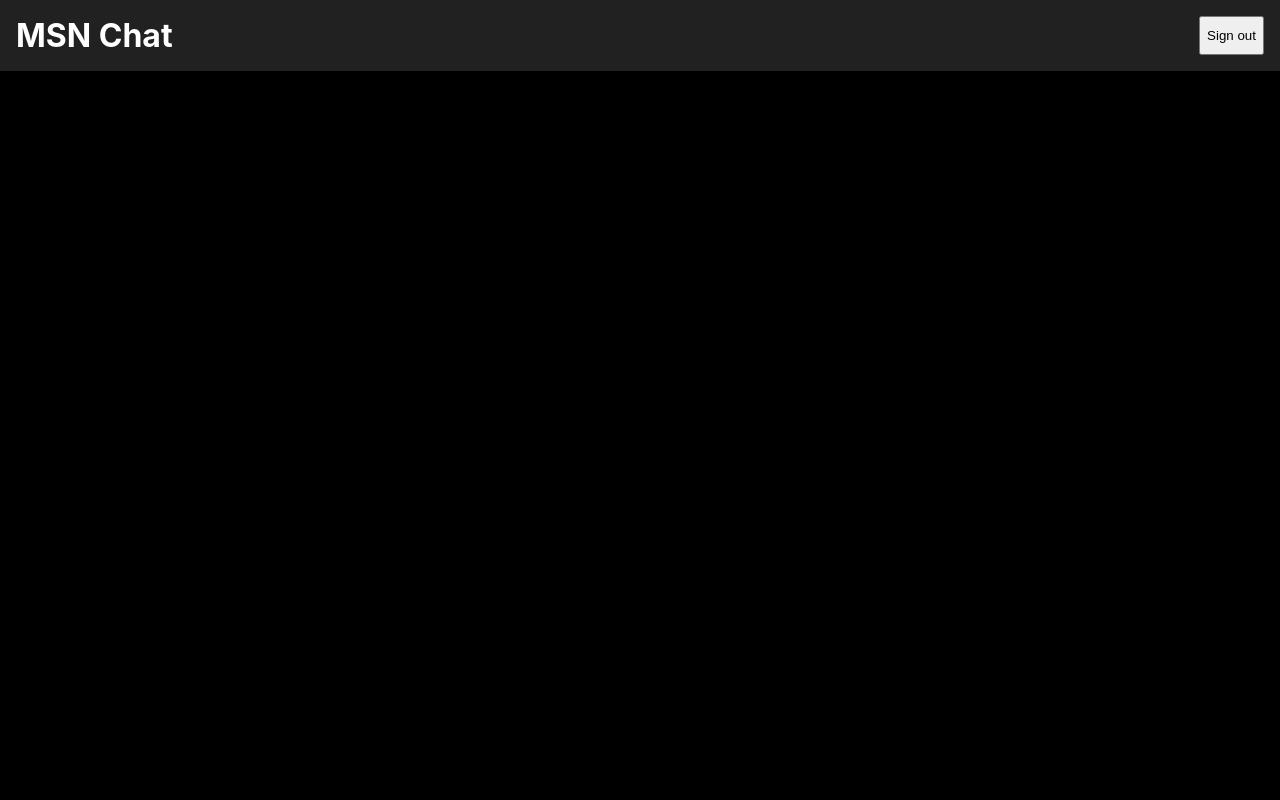
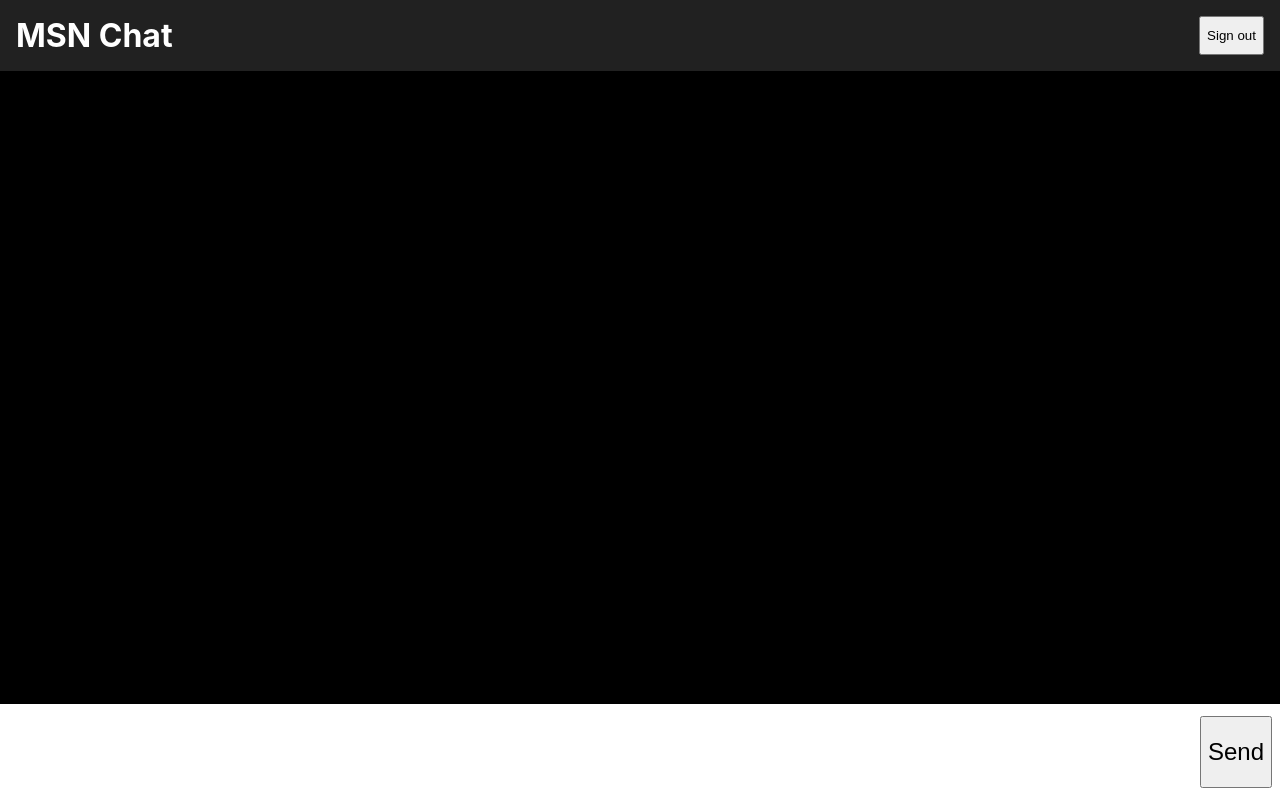
Before and after one commit to zac-march/msn-chat, a React (Create React App) app: page / in a window 1280 px wide. Built offline with nearby package versions, Linux system fonts and the light colour scheme.

Commit message:
Add Input

```diff
--- a/src/App.js
+++ b/src/App.js
@@ -1,12 +1,14 @@
 import style from "./App.module.css";
 import Header from "./components/header/Header";
 import Feed from "./components/Feed/Feed";
+import Input from "./components/Input/Input";
 
 function App() {
   return (
     <div className={style.App}>
       <Header />
       <Feed />
+      <Input />
     </div>
   );
 }
--- /dev/null
+++ b/src/components/Input/Input.js
@@ -0,0 +1,14 @@
+import style from "./Input.module.css";
+
+function Input() {
+  return (
+    <div className={style.container}>
+      <form>
+        <input></input>
+        <button>Send</button>
+      </form>
+    </div>
+  );
+}
+
+export default Input;
--- /dev/null
+++ b/src/components/Input/Input.module.css
@@ -0,0 +1,23 @@
+.container {
+  height: 10vh;
+  display: flex;
+  padding: 0.5rem;
+}
+
+.container > form {
+  width: 100%;
+  display: flex;
+  justify-content: center;
+  align-items: center;
+}
+
+.container > form > input {
+  width: 100%;
+  font-size: 1.8rem;
+  border: none;
+}
+
+.container > form > button {
+  aspect-ratio: 1/1;
+  font-size: 1.5rem;
+}
```
